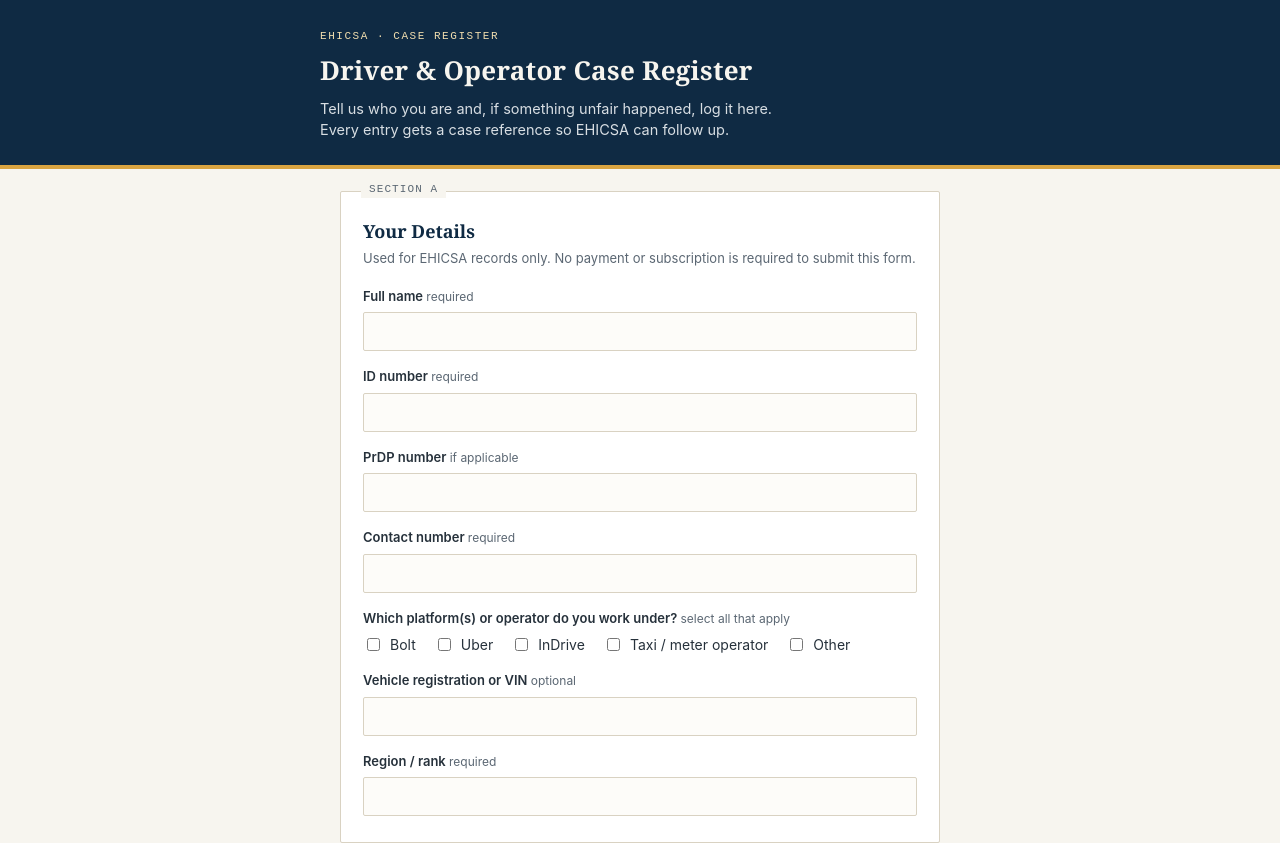
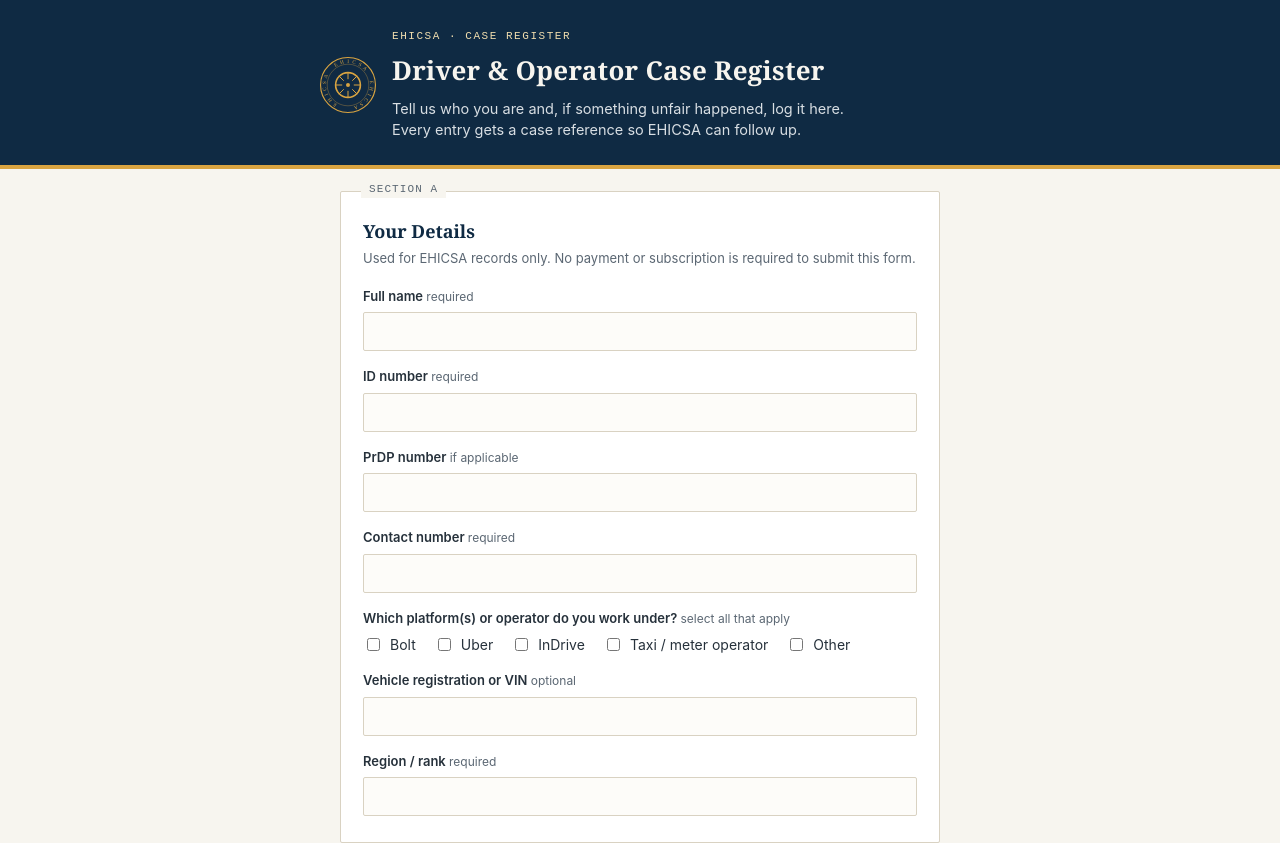
Before and after one commit to RreMatlapeng/ehicsa-cases, a plain HTML site: page index.html in a window 1280 px wide. Shown: the top 843 px of the page. Drawn offline with Linux system fonts and the light colour scheme.

Commit message:
Add files via upload

```diff
--- a/index.html
+++ b/index.html
@@ -4,6 +4,17 @@
 <meta charset="UTF-8">
 <meta name="viewport" content="width=device-width, initial-scale=1.0">
 <title>EHICSA Case Register</title>
+
+<link rel="icon" type="image/png" sizes="32x32" href="/favicon-32.png">
+<link rel="apple-touch-icon" href="/favicon-180.png">
+
+<meta property="og:title" content="EHICSA Case Register">
+<meta property="og:description" content="Log your details and report unfair treatment by e-hailing platforms or taxi operators.">
+<meta property="og:image" content="https://ehicsa-cases.vercel.app/og_image.png">
+<meta property="og:url" content="https://ehicsa-cases.vercel.app/">
+<meta property="og:type" content="website">
+<meta name="twitter:card" content="summary_large_image">
+
 <style>
   :root{
     --navy:#0F2A43;
@@ -41,7 +52,21 @@
   header.top .inner{
     max-width:640px;
     margin:0 auto;
+    display:flex;
+    align-items:center;
+    gap:16px;
   }
+  header.top .brand-icon{
+    flex-shrink:0;
+    width:56px;
+    height:56px;
+  }
+  header.top .brand-icon svg{
+    width:100%;
+    height:100%;
+    display:block;
+  }
+  header.top .brand-text{flex:1;}
   .eyebrow{
     font-family:var(--mono);
     font-size:11px;
@@ -228,9 +253,58 @@
 <body>
 
 <header class="top"><div class="inner">
+  <div class="brand-icon">
+<svg xmlns="http://www.w3.org/2000/svg" viewBox="0 0 379.5 379.5">
+<defs><style>
+  .cls-9,.cls-10,.cls-11{stroke-width:0px;}
+  .cls-9{fill:#102a43;}
+  .cls-10{fill:#010101;}
+  .cls-16{stroke-width:2.25px;}
+  .cls-16,.cls-17,.cls-18,.cls-19{fill:none;stroke:#d9a441;}
+  .cls-17{stroke-width:11px;}
+  .cls-15{font-family:SourceSerifRoman-Regular,'Source Serif Variable';font-variation-settings:'wght' 400;font-size:35.41px;}
+  .cls-15,.cls-11{fill:#d9a441;}
+  .cls-18{stroke-width:7.5px;}
+  .cls-19{stroke-linecap:round;stroke-width:6.75px;}
+</style></defs>
+<circle class="cls-9" cx="189.75" cy="189.27" r="186"/>
+<circle class="cls-18" cx="189.75" cy="189.75" r="186"/>
+<circle class="cls-16" cx="189.75" cy="189.75" r="141"/>
+<circle class="cls-17" cx="189.75" cy="189.75" r="84"/>
+<circle class="cls-11" cx="189.75" cy="189.75" r="13.5"/>
+<line class="cls-19" x1="189.75" y1="105.75" x2="189.75" y2="147.75"/>
+<line class="cls-19" x1="189.75" y1="231.75" x2="189.75" y2="273.75"/>
+<line class="cls-19" x1="105.75" y1="189.75" x2="147.75" y2="189.75"/>
+<line class="cls-19" x1="231.75" y1="189.75" x2="273.75" y2="189.75"/>
+<line class="cls-19" x1="129.75" y1="129.75" x2="159" y2="159"/>
+<line class="cls-19" x1="220.5" y1="220.5" x2="249.75" y2="249.75"/>
+<line class="cls-19" x1="249.75" y1="129.75" x2="220.5" y2="159"/>
+<line class="cls-19" x1="159" y1="220.5" x2="129.75" y2="249.75"/>
+<text class="cls-15" transform="translate(115.45 319.95) rotate(-146.15)"><tspan x="0" y="0">E</tspan></text>
+<text class="cls-15" transform="translate(82.88 295.22) rotate(-129.32)"><tspan x="0" y="0">H</tspan></text>
+<text class="cls-15" transform="translate(55.69 256.31) rotate(-113.92)"><tspan x="0" y="0">I</tspan></text>
+<text class="cls-15" transform="translate(44.33 226.33) rotate(-99.78)"><tspan x="0" y="0">C</tspan></text>
+<text class="cls-15" transform="translate(40.07 184.61) rotate(-84.63)"><tspan x="0" y="0">S</tspan></text>
+<text class="cls-15" transform="translate(45.69 147.95) rotate(-69.32)"><tspan x="0" y="0">A</tspan></text>
+<text class="cls-15" transform="translate(102.53 67.85) rotate(-31.55)"><tspan x="0" y="0">E</tspan></text>
+<text class="cls-15" transform="translate(138.53 48.56) rotate(-14.56)"><tspan x="0" y="0">H</tspan></text>
+<text class="cls-15" transform="translate(185.21 40.16) rotate(.93)"><tspan x="0" y="0">I</tspan></text>
+<text class="cls-15" transform="translate(217.26 42.35) rotate(14.81)"><tspan x="0" y="0">C</tspan></text>
+<text class="cls-15" transform="translate(256.96 55.87) rotate(30.18)"><tspan x="0" y="0">S</tspan></text>
+<text class="cls-15" transform="translate(287.87 76.35) rotate(45.37)"><tspan x="0" y="0">A</tspan></text>
+<text class="cls-15" transform="translate(336.94 161.39) rotate(83.25)"><tspan x="0" y="0">E</tspan></text>
+<text class="cls-15" transform="translate(339.38 202.2) rotate(100.03)"><tspan x="0" y="0">H</tspan></text>
+<text class="cls-15" transform="translate(327.56 248.15) rotate(115.52)"><tspan x="0" y="0">I</tspan></text>
+<text class="cls-15" transform="translate(312.17 276.29) rotate(129.56)"><tspan x="0" y="0">C</tspan></text>
+<text class="cls-15" transform="translate(283.28 306.73) rotate(144.77)"><tspan x="0" y="0">S</tspan></text>
+<text class="cls-15" transform="translate(251.8 326.31) rotate(160.05)"><tspan x="0" y="0">A</tspan></text>
+</svg>
+  </div>
+  <div class="brand-text">
   <p class="eyebrow" id="topEyebrow">EHICSA &middot; Case Register</p>
   <h1 id="topTitle">Driver &amp; Operator Case Register</h1>
   <p class="lead" id="topLead">Tell us who you are and, if something unfair happened, log it here. Every entry gets a case reference so EHICSA can follow up.</p>
+  </div>
 </div></header>
 
 <div class="wrap">
```
Also changed, not shown: favicon-180.png (added), favicon-32.png (added), og_image.png (added).
